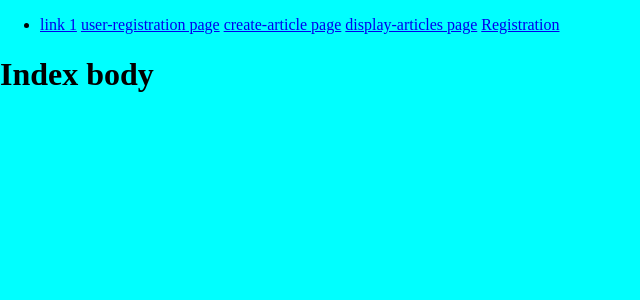
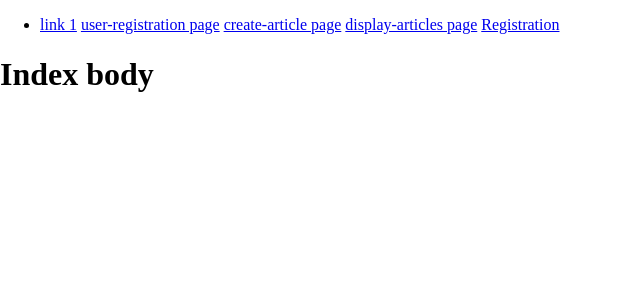
Before and after one commit to tony-against-machine/cmstheone, a Flask app: page / in a window 1280 px wide. Shown: the top 300 px of the page, without its empty margins (0-640 px from the left). Run offline with Flask 3, Linux system fonts and the light colour scheme.

Commit message:
functional databases, forms and layouts have been tested, the style.css file has been changed: everything has been deleted

```diff
--- a/app/static/css/style.css
+++ b/app/static/css/style.css
@@ -1,3 +1 @@
-html {
-    background-color: aqua;
-}
+/*css*/
```
